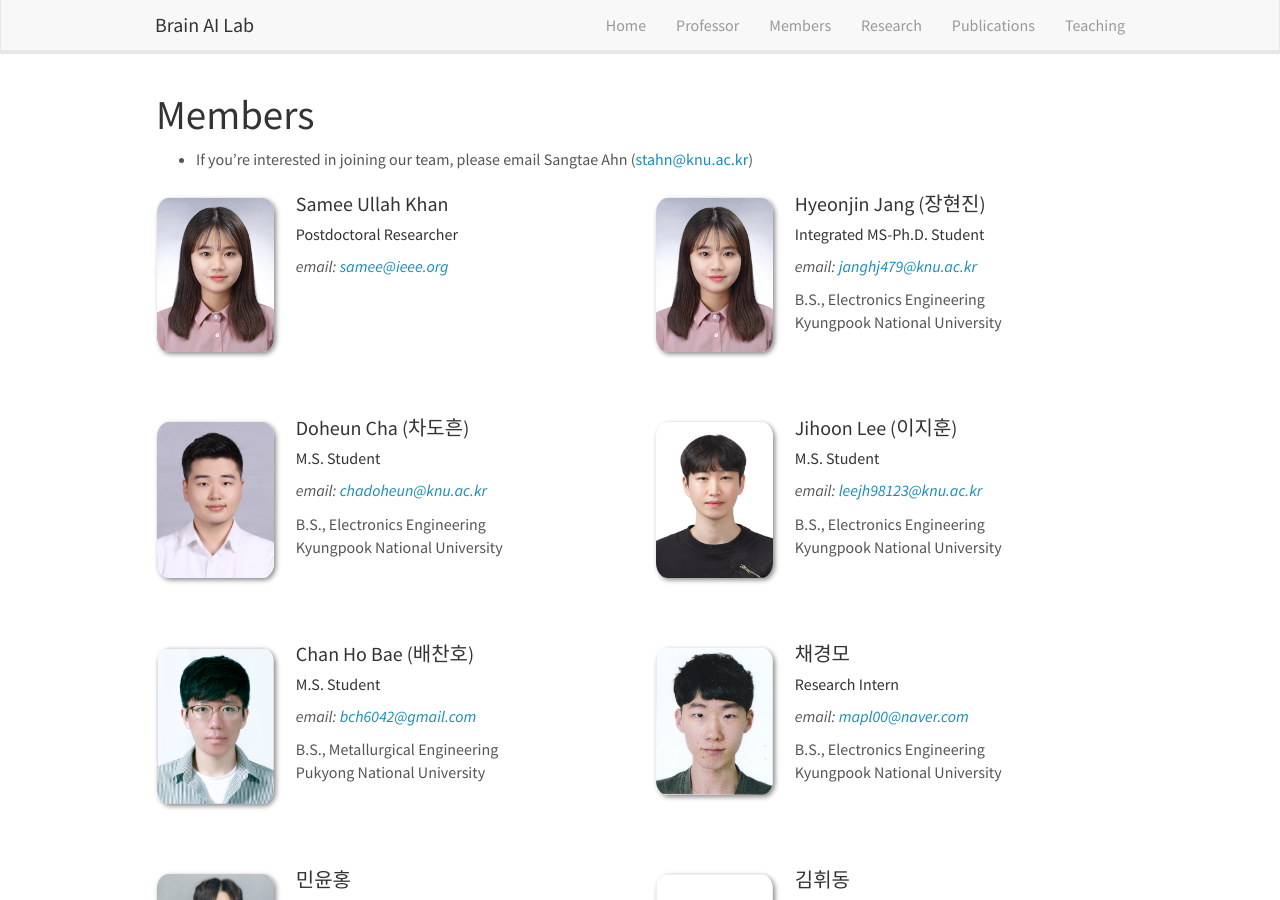
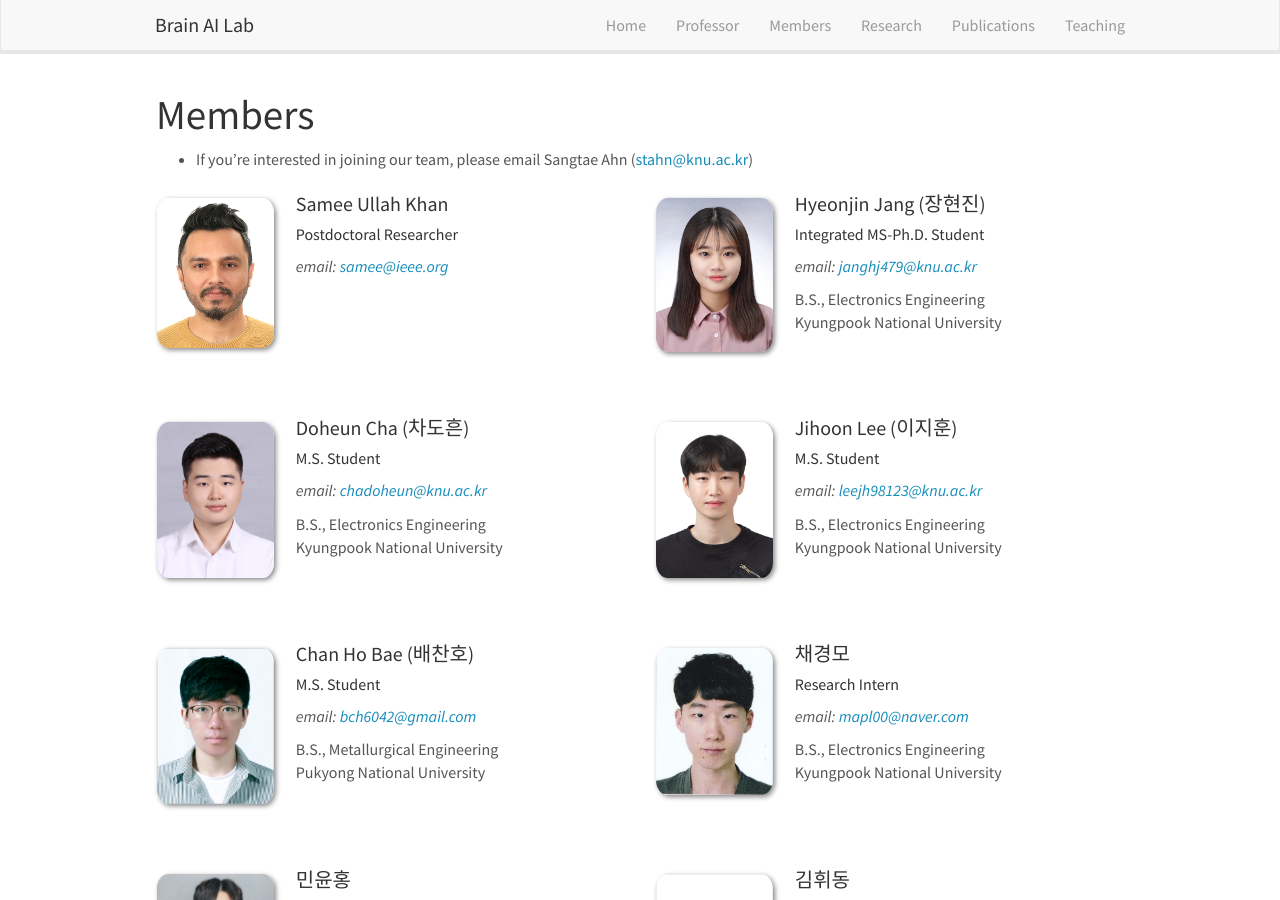
Before and after one commit to KNU-BrainAI/knu-brainai.github.io, a Jekyll site: the page built from _pages/members.md, in a window 1280 px wide and 900 px high. Built offline with Jekyll 4.4.1, drawn with Linux system fonts in a browser that asks for light colours; nearby versions of some CDN libraries.

Commit message:
Update team_members.yml

```diff
--- a/_data/team_members.yml
+++ b/_data/team_members.yml
@@ -1,5 +1,5 @@
 - name: Samee Ullah Khan
-  photo: hjjang.jpg
+  photo: SameeUKhan.jpg
   info: Postdoctoral Researcher
   email: samee@ieee.org
   number_educ: 4
```
